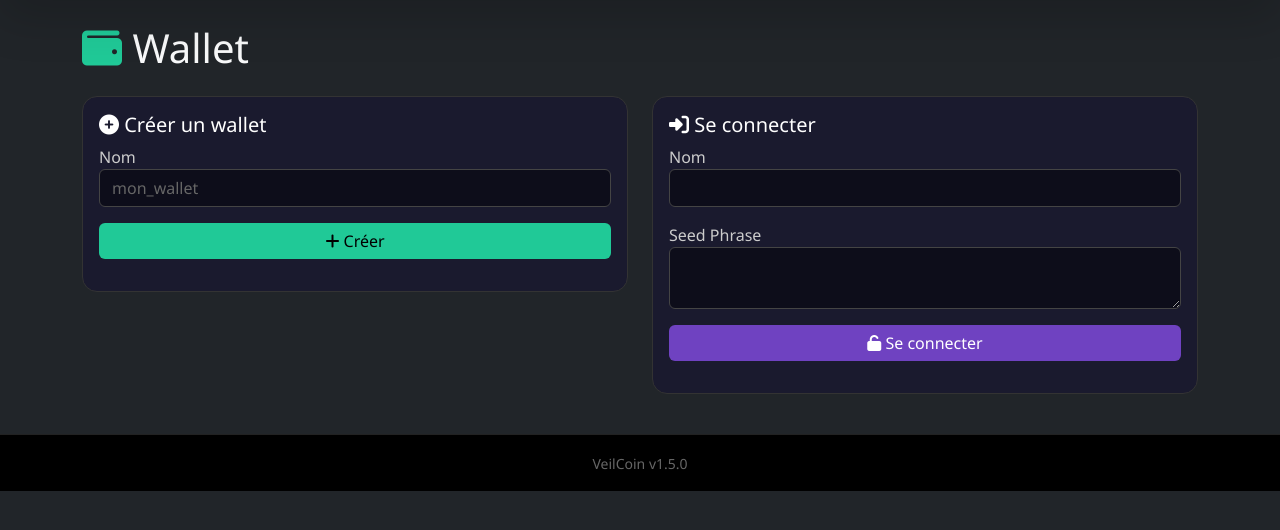
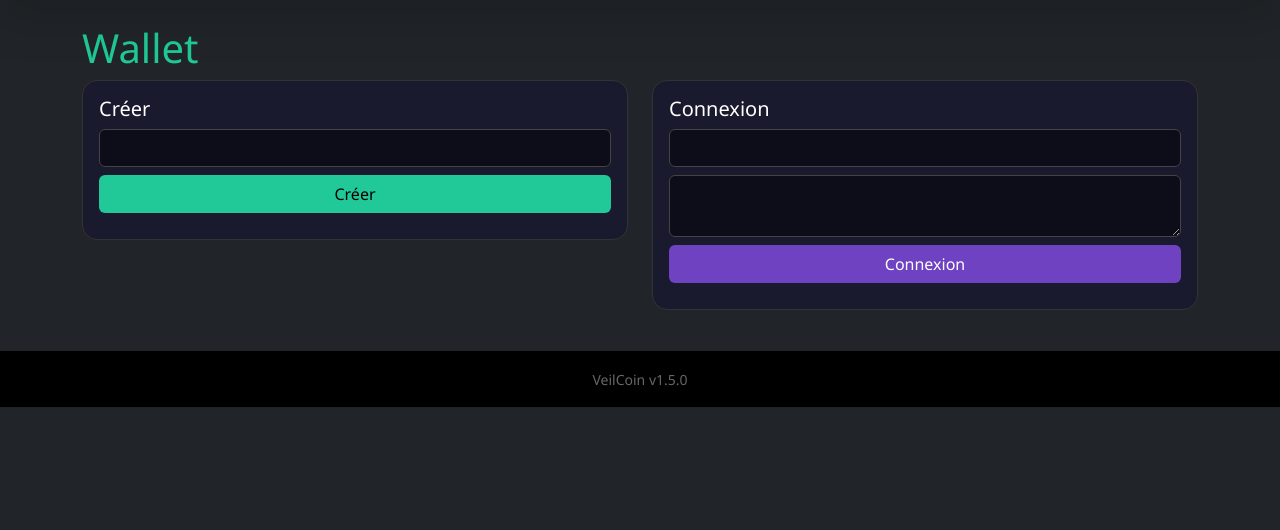
Before and after one commit to mat-prog310/veilcoin, a Flask app: page /wallet in a window 1280 px wide. Shown: the part 58-588 px from the top of the page. Run offline with Flask 3, Linux system fonts and the light colour scheme.

Commit message:
Update wallet.html

```diff
--- a/templates/wallet.html
+++ b/templates/wallet.html
@@ -2,29 +2,77 @@
 {% block title %}VeilCoin - Wallet{% endblock %}
 {% block content %}
 <div class="container">
-    <h1 class="mb-4"><i class="fas fa-wallet text-success"></i> Wallet</h1>
+    <h1 style="color:#20c997;">Wallet</h1>
+
     <div class="row">
-        <div class="col-md-6 mb-3"><div class="card bg-dark"><div class="card-body"><h5><i class="fas fa-plus-circle"></i> Créer un wallet</h5><div class="mb-3"><label>Nom</label><input type="text" id="create-name" class="form-control" placeholder="mon_wallet"></div><button class="btn btn-success w-100" onclick="createWallet()"><i class="fas fa-plus"></i> Créer</button><div id="create-result" class="mt-3"></div></div></div></div>
-        <div class="col-md-6 mb-3"><div class="card bg-dark"><div class="card-body"><h5><i class="fas fa-sign-in-alt"></i> Se connecter</h5><div class="mb-3"><label>Nom</label><input type="text" id="login-name" class="form-control"></div><div class="mb-3"><label>Seed Phrase</label><textarea id="login-seed" class="form-control" rows="2"></textarea></div><button class="btn btn-primary w-100" onclick="loginWallet()"><i class="fas fa-unlock"></i> Se connecter</button><div id="login-result" class="mt-3"></div></div></div></div>
+        <div class="col-md-6 mb-3">
+            <div class="card" style="background:#1a1a2e;">
+                <div class="card-body">
+                    <h5 style="color:#fff;">Créer</h5>
+                    <input type="text" id="create-name" class="form-control mb-2" style="background:#0d0d1a;color:#fff;">
+                    <button class="btn" style="background:#20c997;color:#000;width:100%;" onclick="createWallet()">Créer</button>
+                    <div id="create-result" style="margin-top:10px;"></div>
+                </div>
+            </div>
+        </div>
+        <div class="col-md-6 mb-3">
+            <div class="card" style="background:#1a1a2e;">
+                <div class="card-body">
+                    <h5 style="color:#fff;">Connexion</h5>
+                    <input type="text" id="login-name" class="form-control mb-2" style="background:#0d0d1a;color:#fff;">
+                    <textarea id="login-seed" class="form-control mb-2" rows="2" style="background:#0d0d1a;color:#fff;"></textarea>
+                    <button class="btn" style="background:#6f42c1;color:#fff;width:100%;" onclick="loginWallet()">Connexion</button>
+                    <div id="login-result" style="margin-top:10px;"></div>
+                </div>
+            </div>
+        </div>
     </div>
-    <div id="wallet-connected" class="d-none">
+
+    <div id="wallet-connected" style="display:none;">
         <div class="row">
-            <div class="col-md-4 mb-3"><div class="card bg-dark border-success"><div class="card-body text-center"><h5>Adresse</h5><code id="wallet-address" class="text-success"></code></div></div></div>
-            <div class="col-md-4 mb-3"><div class="card bg-dark border-info"><div class="card-body text-center"><h5>Solde VEIL</h5><h2 id="wallet-balance" class="text-info">0</h2></div></div></div>
-            <div class="col-md-4 mb-3"><div class="card bg-dark border-warning"><div class="card-body text-center"><h5>Valeur en €</h5><h2 id="wallet-eur" class="text-warning">€0</h2></div></div></div>
+            <div class="col-md-4"><div class="card" style="background:#1a1a2e;"><div class="card-body text-center"><h5 style="color:#fff;">Adresse</h5><code id="wallet-address" style="color:#20c997;"></code></div></div></div>
+            <div class="col-md-4"><div class="card" style="background:#1a1a2e;"><div class="card-body text-center"><h5 style="color:#fff;">Solde</h5><h2 id="wallet-balance" style="color:#0dcaf0;">0</h2></div></div></div>
+            <div class="col-md-4"><div class="card" style="background:#1a1a2e;"><div class="card-body text-center"><h5 style="color:#fff;">Valeur</h5><h2 id="wallet-eur" style="color:#ffc107;">€0</h2></div></div></div>
         </div>
-        <button class="btn btn-outline-danger mb-3" onclick="logoutWallet()"><i class="fas fa-sign-out-alt"></i> Déconnexion</button>
-        <div class="card bg-dark"><div class="card-body"><h5>Historique</h5><table class="table table-dark table-hover"><thead><tr><th>ID</th><th>Type</th><th>Montant</th><th>Date</th></tr></thead><tbody id="tx-history"><tr><td colspan="4">Aucune</td></tr></tbody></table></div></div>
+        <button class="btn" style="background:none;border:1px solid #e94560;color:#e94560;margin-top:15px;" onclick="logoutWallet()">Déconnexion</button>
     </div>
 </div>
-{% endblock %}
-{% block extra_scripts %}
+
 <script>
-let currentWallet=null;
-async function createWallet(){const n=document.getElementById('create-name').value.trim();if(!n)return alert('Nom requis');const r=await fetch('/api/wallet/create',{method:'POST',headers:{'Content-Type':'application/json'},body:JSON.stringify({name:n})});const d=await r.json();if(d.success){document.getElementById('create-result').innerHTML=`<div class="alert alert-success"><strong>✅ Wallet créé!</strong><br><small>${d.address.substring(0,20)}...</small><br><br><strong>🔐 SEED:</strong><br><code>${d.seed_phrase}</code><br><small class="text-danger">⚠️ Sauvegardez-la!</small></div>`;document.getElementById('login-name').value=n;document.getElementById('login-seed').value=d.seed_phrase}}
-async function loginWallet(){const n=document.getElementById('login-name').value.trim();const s=document.getElementById('login-seed').value.trim();if(!n||!s)return alert('Nom et seed requis');const r=await fetch('/api/wallet/login',{method:'POST',headers:{'Content-Type':'application/json'},body:JSON.stringify({name:n,seed_phrase:s})});const d=await r.json();if(d.success){currentWallet=d.name;document.getElementById('wallet-connected').classList.remove('d-none');document.getElementById('wallet-address').textContent=d.address.substring(0,20)+'...';loadBalance();loadTx()}}
-async function loadBalance(){if(!currentWallet)return;const r=await fetch(`/api/wallet/${currentWallet}/balance`);const d=await r.json();document.getElementById('wallet-balance').textContent=d.balance_veil.toFixed(4);document.getElementById('wallet-eur').textContent='€'+d.balance_eur.toFixed(6)}
-async function loadTx(){if(!currentWallet)return;const r=await fetch(`/api/wallet/${currentWallet}/transactions`);const txs=await r.json();const t=document.getElementById('tx-history');t.innerHTML='';if(!txs.length){t.innerHTML='<tr><td colspan="4">Aucune</td></tr>';return}txs.forEach(tx=>{const row=t.insertRow();row.innerHTML=`<td><code>${(tx.tx_id||'').substring(0,12)}...</code></td><td class="${tx.type==='receive'?'text-success':'text-danger'}">${tx.type==='receive'?'↓':'↑'} ${tx.type}</td><td>${(tx.amount||0).toFixed(4)} VEIL</td><td><small>${new Date(tx.timestamp).toLocaleString()}</small></td>`})}
-async function logoutWallet(){await fetch('/api/wallet/logout',{method:'POST'});currentWallet=null;document.getElementById('wallet-connected').classList.add('d-none')}
+var cw=null;
+async function createWallet(){
+    var n=document.getElementById('create-name').value.trim();
+    if(!n)return;
+    var r=await fetch('/api/wallet/create',{method:'POST',headers:{'Content-Type':'application/json'},body:JSON.stringify({name:n})});
+    var d=await r.json();
+    if(d.success){
+        document.getElementById('create-result').innerHTML='<div style="color:#20c997;">✅ Créé!<br><code>'+d.seed_phrase+'</code></div>';
+        document.getElementById('login-name').value=n;
+        document.getElementById('login-seed').value=d.seed_phrase;
+    }
+}
+async function loginWallet(){
+    var n=document.getElementById('login-name').value.trim();
+    var s=document.getElementById('login-seed').value.trim();
+    var r=await fetch('/api/wallet/login',{method:'POST',headers:{'Content-Type':'application/json'},body:JSON.stringify({name:n,seed_phrase:s})});
+    var d=await r.json();
+    if(d.success){
+        cw=d.name;
+        document.getElementById('wallet-connected').style.display='block';
+        document.getElementById('wallet-address').textContent=d.address.substring(0,20)+'...';
+        loadBalance();
+    }
+}
+async function loadBalance(){
+    var r=await fetch('/api/wallet/'+cw+'/balance');
+    var d=await r.json();
+    document.getElementById('wallet-balance').textContent=(d.balance_veil||0).toFixed(4);
+    document.getElementById('wallet-eur').textContent='€'+(d.balance_eur||0).toFixed(6);
+}
+async function logoutWallet(){
+    await fetch('/api/wallet/logout',{method:'POST'});
+    cw=null;
+    document.getElementById('wallet-connected').style.display='none';
+}
 </script>
 {% endblock %}
```
